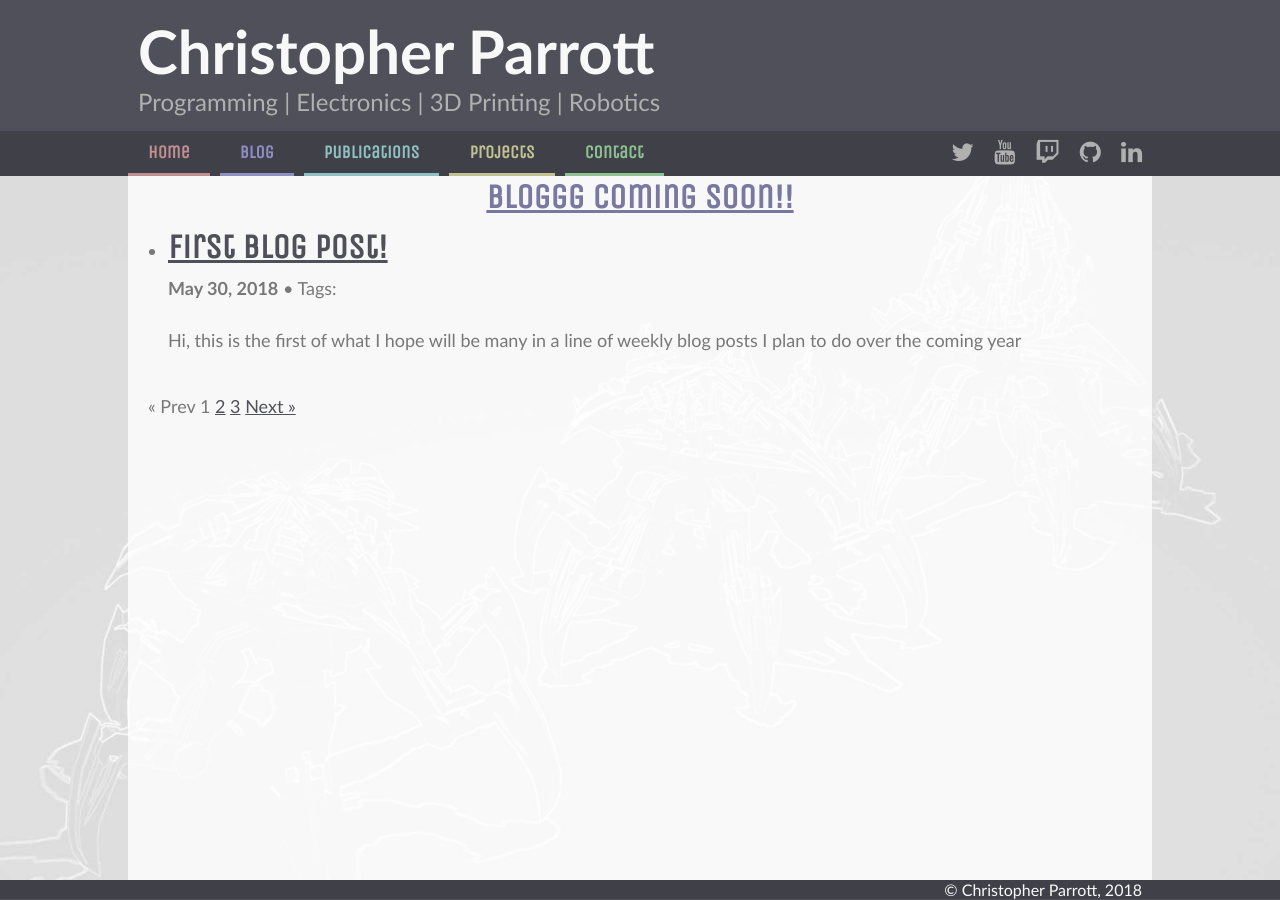
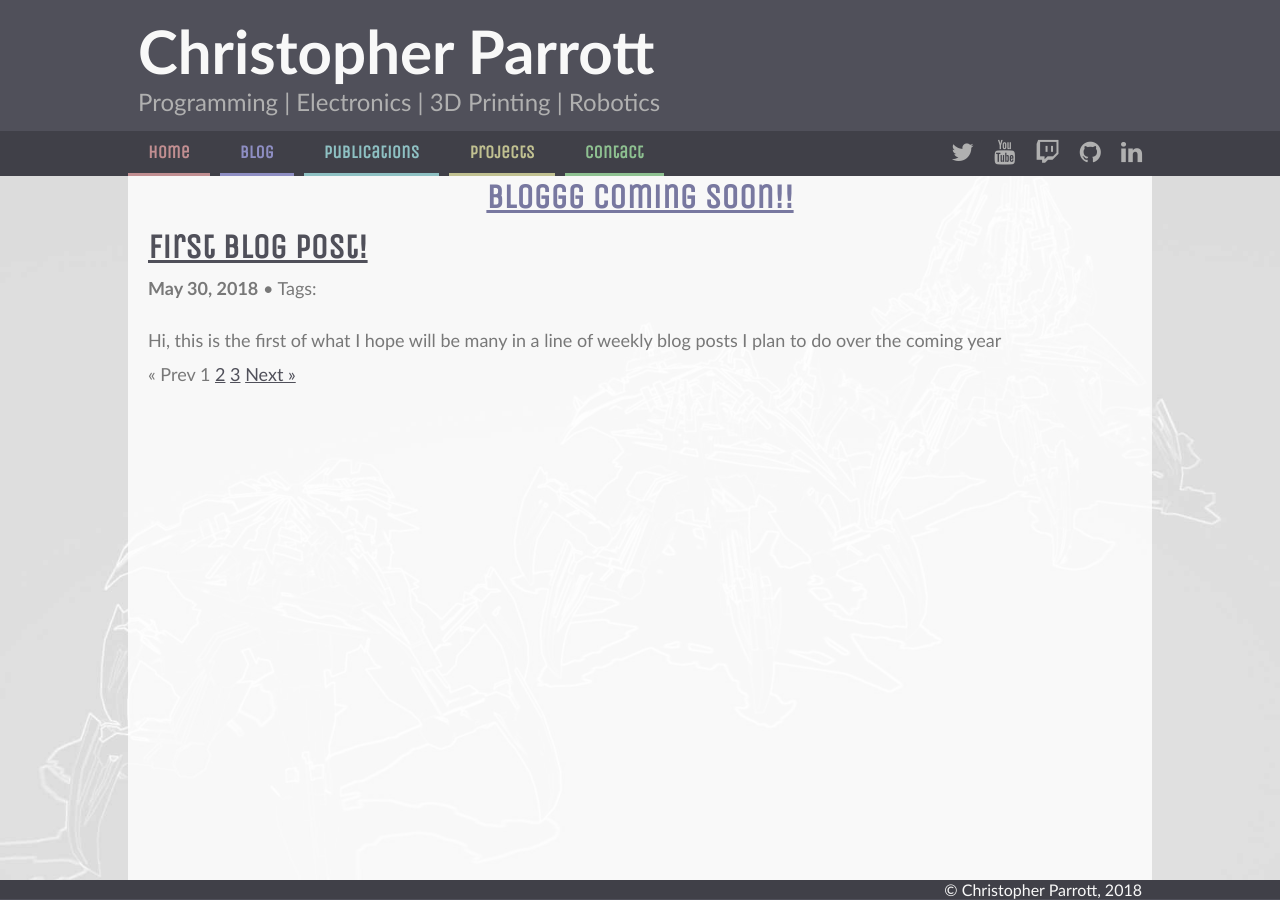
Before and after one commit to christophertmparrott/christophertmparrott.github.io, a Jekyll site: the page built from bloggg/index.html, in a window 1280 px wide. Built offline with Jekyll 4.4.1, drawn with Linux system fonts in a browser that asks for light colours; some web fonts are replaced; the list of posts is cut into pages by our own code.

Commit message:
Fixed preview styling having bullet point

```diff
--- a/bloggg/index.html
+++ b/bloggg/index.html
@@ -5,9 +5,10 @@ title: Bloggg
 				<h2 class="secE">Bloggg Coming Soon!!</h2>
 
 				<!-- post list -->
-				<ul style="text-decoration: none">
-				{% for post in paginator.posts %}
-					<li style="text-decoration: none">
+				<div class="paginator">
+				<ul>
+					{% for post in paginator.posts %}
+					<li>
 						<div class="posthead">
 							<h2 class="secE"><a href="{{site.baseurl}}{{post.url}}">{{post.title}}</a></h2>
 							<b>{{ post.date | date: "%B %-d, %Y" }}</b>
@@ -30,6 +31,7 @@ title: Bloggg
 					</li>
 				{% endfor %}
 				</ul>
+				</div>
 
 
 				<!-- pagination -->
--- a/main.css
+++ b/main.css
@@ -320,8 +320,19 @@ tr > .leftpad {
 
 .posthead > a:hover,
 .posthead > a:focus {
+	color: rgb(80, 80, 90);
+
 	opacity: 0.85;
 	filter: alpha(opacity=85); /* For IE8 and earlier */
+}
+
+.paginator > ul {
+	padding: 0;
+}
+.paginator > ul > li {
+
+	display: inline-block;
+	text-decoration: none;
 }
 
 /********************
```
